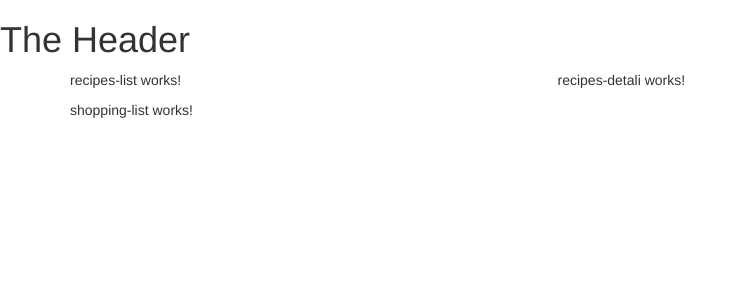
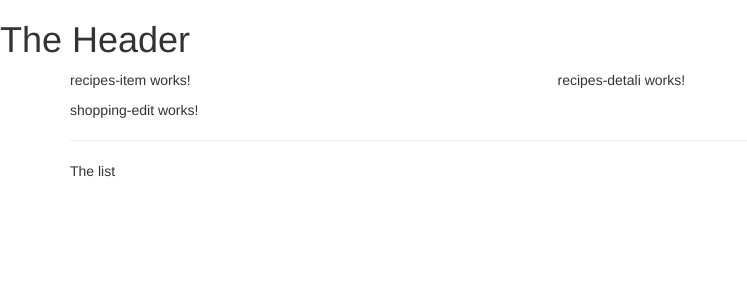
Before and after one commit to lechcirmirakis/Angular-shopping-list-APP, an Angular app in the folder shopping-list-app/: page / in a window 1280 px wide. Shown: the top 300 px of the page, without its empty margins (0-747 px from the left). Built offline with nearby package versions, Linux system fonts and the light colour scheme.

Commit message:
Using the Components

```diff
--- a/shopping-list-app/src/app/recipes/recipe-list/recipe-list.component.html
+++ b/shopping-list-app/src/app/recipes/recipe-list/recipe-list.component.html
@@ -1,3 +1 @@
-<p>
-  recipes-list works!
-</p>
+<app-recipe-item></app-recipe-item>
--- a/shopping-list-app/src/app/shopping-list/shopping-list.component.html
+++ b/shopping-list-app/src/app/shopping-list/shopping-list.component.html
@@ -1,3 +1,7 @@
-<p>
-  shopping-list works!
-</p>
+<div class="row">
+  <div class="col-xs-10">
+    <app-shopping-edit></app-shopping-edit>
+    <hr>
+    <p>The list</p>
+  </div>
+</div>
```
